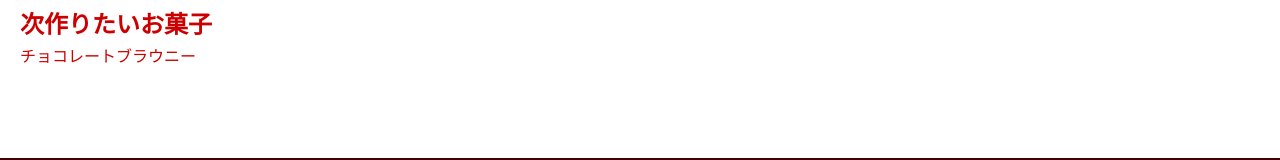
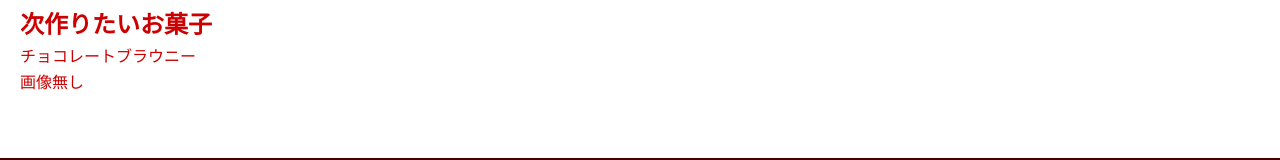
Before and after one commit to daiki25819/test1, a plain HTML site: page index.html in a window 1280 px wide. Shown: the part 561-721 px from the top of the page. Drawn offline with Linux system fonts and the light colour scheme.

Commit message:
Update index.html

```diff
--- a/index.html
+++ b/index.html
@@ -65,6 +65,7 @@
     <img src="https://raw.githubusercontent.com/daiki25819/test1/abdee90e708b1e561bcb5a4e31d728731bc9c0d4/cupcake.jpg" alt="サンプル">
     <h2>次作りたいお菓子</h2>
     <p>チョコレートブラウニー</p>
+    <p>画像無し</p>
   </main>
 
   <footer>
```
